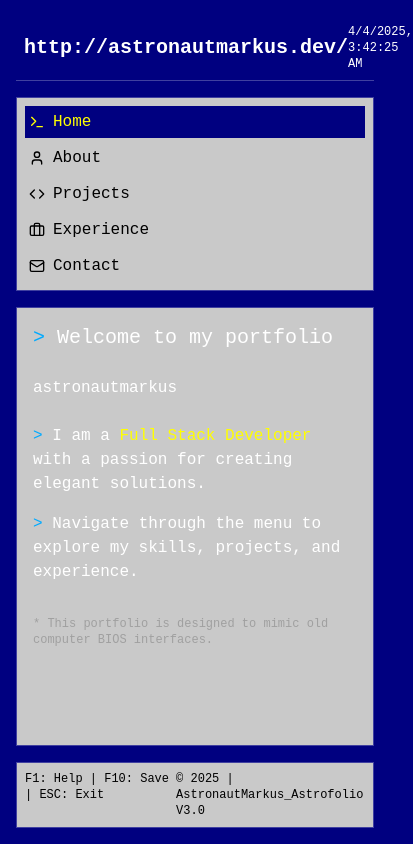
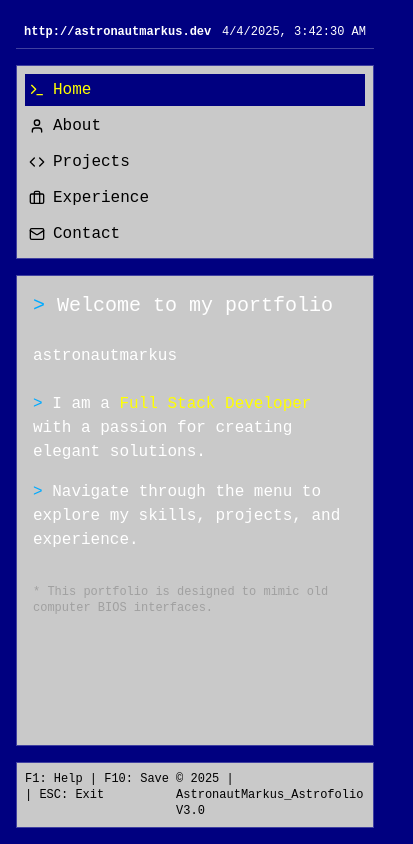
Before and after one commit to AstronautMarkus/Astrofolio-BIOS, a React (Vite) app in the folder astrofolio/: page / in a window 390 px wide. Shown: the whole page, 413 px wide, since content can reach past the window. Built offline with nearby package versions, Linux system fonts and the light colour scheme.

Commit message:
feat: enhance Header component; add current time display and update URL path rendering

```diff
--- a/astrofolio/src/layout/components/Header.tsx
+++ b/astrofolio/src/layout/components/Header.tsx
@@ -1,12 +1,25 @@
-import React from "react"
+import React, { useState, useEffect } from "react";
 
 export default function Header({ location }: { location: { pathname: string } }) {
+  const displayPath = location.pathname === "/" ? "" : location.pathname;
+  const [currentTime, setCurrentTime] = useState(new Date().toLocaleString());
+
+  useEffect(() => {
+    const interval = setInterval(() => {
+      setCurrentTime(new Date().toLocaleString());
+    }, 1000);
+
+    return () => clearInterval(interval);
+  }, []);
+
   return (
     <header className="bg-bios-dark text-bios-text p-2 mb-4 border-b border-bios-border">
       <div className="flex justify-between items-center">
-        <h1 className="text-xl font-bold">http://astronautmarkus.dev{location.pathname}</h1>
-        <p className="text-xs">{new Date().toLocaleString()}</p>
+        <h1 className="font-bold text-xs sm:text-xl">
+          http://astronautmarkus.dev{displayPath}
+        </h1>
+        <p className="text-xs">{currentTime}</p>
       </div>
     </header>
-  )
+  );
 }
```
